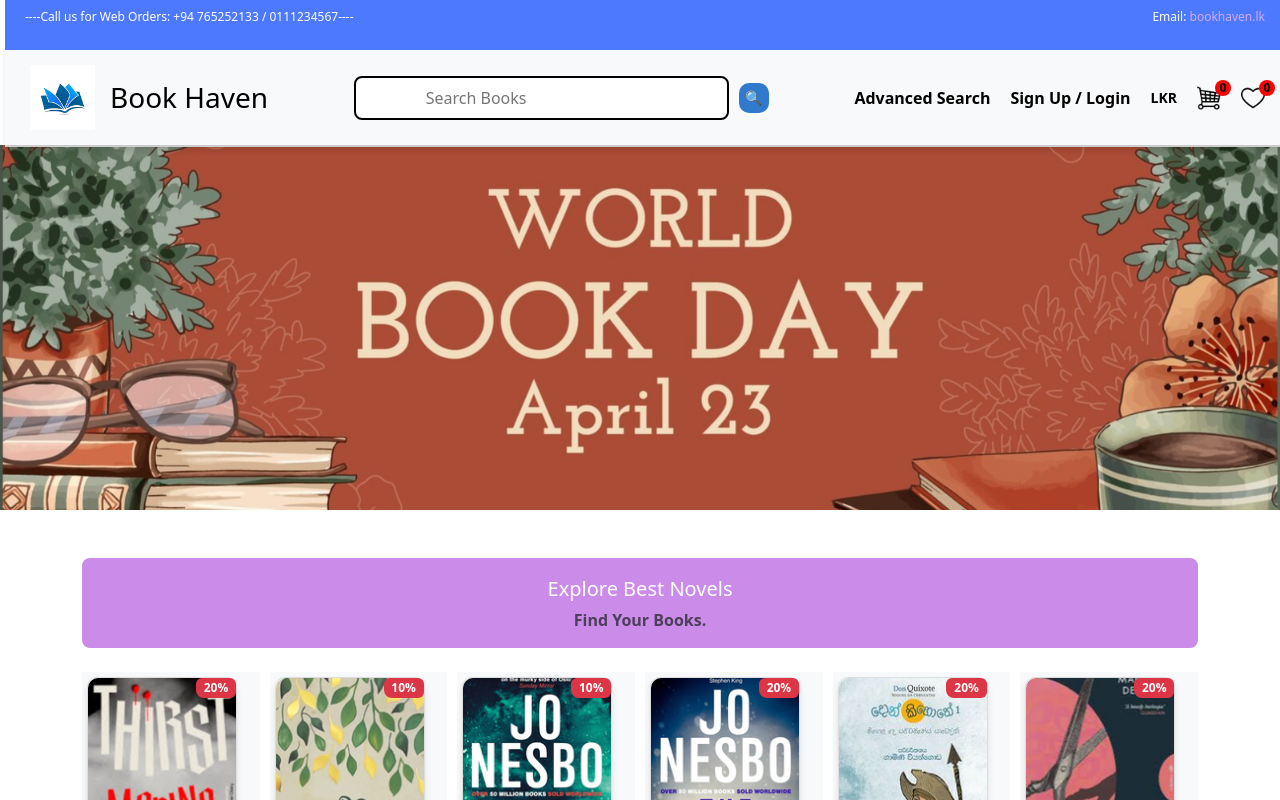
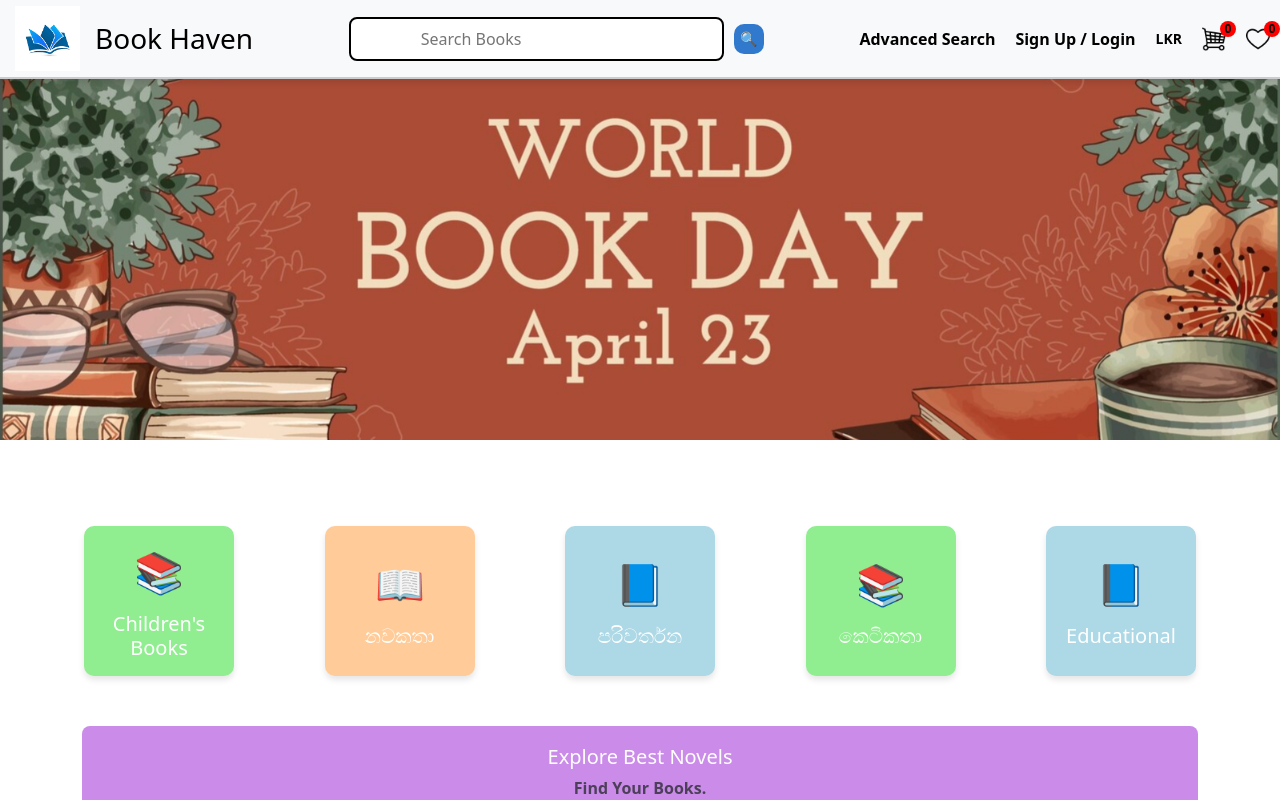
Before and after one commit to Pubudu11/Bookstore, a React (Vite) app in the folder bookstore-frontend/: page / in a window 1280 px wide. Shown: the top 800 px of the page. Built offline with nearby package versions, Linux system fonts and the light colour scheme.

Commit message:
Add categories

```diff
--- a/bookstore-frontend/src/App.tsx
+++ b/bookstore-frontend/src/App.tsx
@@ -1,4 +1,3 @@
-
 import React from "react";
 import {
   BrowserRouter as Router,
@@ -12,6 +11,7 @@ import Slideshow from "./components/SlideShow/SlideShow";
 import BookList from "./components/BookList/BookList"; // Ensure this path is correct
 import NovelsPage from "./components/NovelsPage/Novels"; // Import NovelsPage
 import CombinedAuth from "./components/CombinedAuth/CombinedAuth";
+import BookCategories from "./components/BookCategories/BookCategories";
 
 import "./App.css";
 import "bootstrap/dist/css/bootstrap.min.css";
@@ -36,6 +36,7 @@ const App: React.FC = () => {
             element={
               <div className="body-background">
                 <Slideshow />
+                <BookCategories />
                 <BookList />
               </div>
             }
--- /dev/null
+++ b/bookstore-frontend/src/components/BookCategories/BookCategories.tsx
@@ -0,0 +1,53 @@
+import React from "react";
+import "bootstrap/dist/css/bootstrap.min.css";
+
+const categories = [
+  { color: "#90ee90", title: "Children's Books", icon: "📚" },
+  { color: "#ffcc99", title: "නවකතා", icon: "📖" },
+  { color: "#add8e6", title: "පරිවර්තන", icon: "📘" },
+
+  { color: "#90ee90", title: "කෙටිකතා", icon: "📚" },
+  { color: "#add8e6", title: "Educational", icon: "📘" },
+];
+
+const BookCategories = () => {
+  return (
+    <div className="container mt-4">
+      <div className="d-flex justify-content-between flex-wrap">
+        {categories.map((category, index) => (
+          <div
+            key={index}
+            className="d-flex flex-column align-items-center justify-content-center p-3"
+            style={{
+              width: "150px",
+              height: "150px",
+              backgroundColor: category.color,
+              borderRadius: "10px",
+              color: "white",
+              boxShadow: "0 4px 6px rgba(0, 0, 0, 0.1)",
+              margin: "2px",
+              textAlign: "center",
+              transition: "transform 0.3s ease",
+            }}
+            onMouseEnter={(e) =>
+              (e.currentTarget.style.transform = "scale(1.1)")
+            }
+            onMouseLeave={(e) => (e.currentTarget.style.transform = "scale(1)")}
+          >
+            <div
+              style={{
+                fontSize: "2.5rem",
+                marginBottom: "10px",
+              }}
+            >
+              {category.icon}
+            </div>
+            <h5 className="mb-0">{category.title}</h5>
+          </div>
+        ))}
+      </div>
+    </div>
+  );
+};
+
+export default BookCategories;
--- a/bookstore-frontend/src/components/Navbar/Navbar.css
+++ b/bookstore-frontend/src/components/Navbar/Navbar.css
@@ -1,7 +1,3 @@
-.header {
-  width: 100%;
-  padding: 5px;
-}
 /* Ensure the body takes up the full height and avoids overlap */
 body {
   margin: 0;
@@ -11,41 +7,16 @@ body {
   padding-top: 120px; /* Account for fixed top bar and main header */
 }
 
-/* Top Bar */
-.top-bar {
-  position: fixed;
-  top: 0;
-  background-color: #4d79ff;
-  color: white;
-  display: flex;
-  justify-content: space-between;
-  align-items: center;
-  height: 50px;
-  padding: 0 20px;
-  font-size: 12px;
-  width: 100%;
-  z-index: 999; /* Ensure it stays above other content */
-}
-
-.top-bar .email a {
-  color: #d3aaf8;
-  text-decoration: none;
-}
-
-.top-bar .email a:hover {
-  text-decoration: underline;
-}
-
 /* Main Header */
 .main-header {
   position: fixed;
-  top: 50px; /* Positioned below the top bar */
+  top: 0px; /* Positioned below the top bar */
   background-color: #f8f9fa;
   color: black;
   display: flex;
   justify-content: space-between;
   align-items: center;
-  padding: 10px 20px;
+  padding: 1px 10px;
   font-weight: bold;
   font-size: 16px;
   border-bottom: 2px solid #ccc; /* Optional divider for clarity */
--- a/bookstore-frontend/src/components/Navbar/Navbar.tsx
+++ b/bookstore-frontend/src/components/Navbar/Navbar.tsx
@@ -3,16 +3,6 @@ import "./Navbar.css"; // Assuming CSS file for styling
 const Header = () => {
   return (
     <header className="header">
-      {/* Top Bar */}
-      <div className="top-bar">
-        <p className="contact">
-          ----Call us for Web Orders: +94 765252133 / 0111234567----
-        </p>
-        <p className="email">
-          Email: <a href="mailto:bookhaven.lk">bookhaven.lk</a>
-        </p>
-      </div>
-
       {/* Main Content */}
       <div className="main-header">
         <div className="logo-section">
--- a/bookstore-frontend/src/components/SlideShow/SlideShow.css
+++ b/bookstore-frontend/src/components/SlideShow/SlideShow.css
@@ -1,6 +1,7 @@
 /* Slideshow container */
 .slideshow-container {
   position: relative;
+  bottom: 60px;
   width: 100%;
   height: 500px; /* Adjust as needed */
   overflow: hidden; /* Prevents images from spilling out */
```
Also changed, not shown: bookstore-frontend/src/components/BookCategories/BookCategories.css (added), bookstore-frontend/src/main.tsx (line endings or trailing spaces).
